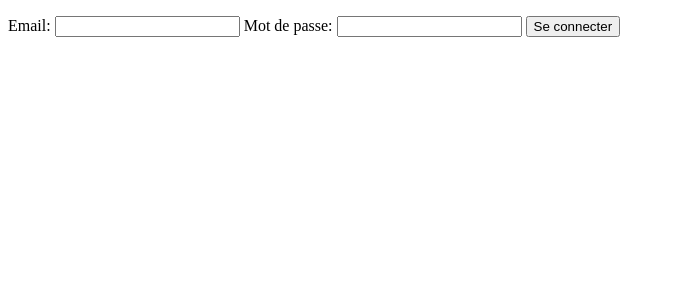
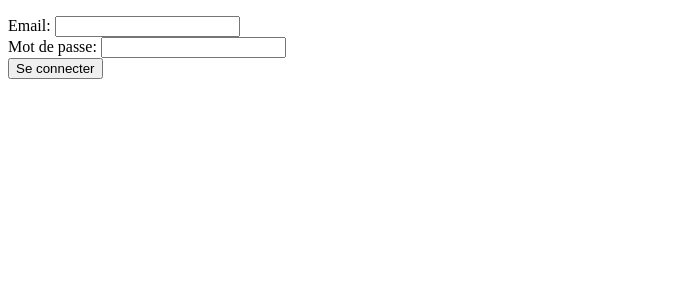
Before and after one commit to Ysedda/CP4, a Symfony app: template templates/login/index.html.twig in a window 1280 px wide. Shown: the part 96-396 px from the top of the page, without its empty margins (0-675 px from the left). Run offline with Twig, Linux system fonts and the light colour scheme; the template is opened without the code that fills it, so the values that code supplies are empty; some libraries are stand-ins or nearby versions.

Commit message:
login form style

```diff
--- a/templates/login/index.html.twig
+++ b/templates/login/index.html.twig
@@ -1,25 +1,29 @@
 {% extends 'base.html.twig' %}
 
-{% block title %}{{ parent() }} | Connexion {% endblock %}
+{% block title %}
+	{{ parent() }}
+	| Connexion
+{% endblock %}
 
 {% block body %}
 	<div class="home-banner d-flex justify-content-center align-items-center vh-100">
-
-<div class="container login-form p-5 bg-light flex-column">
+			<div class="row w-100">
 				{% if error %}
 					<div class="alert alert-danger">{{ error.messageKey|trans(error.messageData, 'security') }}</div>
 				{% endif %}
-    <form action="{{ path('app_login') }}" method="post">
-        <label for="username">Email:</label>
+				<form class="mx-auto col-11 col-xl-2 col-md-4 login-form p-4 bg-light rounded-3 shadow d-flex flex-column align-items-center justify-content-between" action="{{ path('app_login') }}" method="post">
+					<div class="d-flex flex-column">
+						<label class="pb-2" for="justify-self-start username">Email:</label>
 						<input type="text" id="username" name="_username" value="{{ last_username }}"/>
-
-        <label for="password">Mot de passe:</label>
+					</div>
+					<div class="d-flex flex-column">
+						<label class="pb-2" for="password">Mot de passe:</label>
 						<input type="password" id="password" name="_password"/>
-
+					</div>
 					{# If you want to control the URL the user is redirected to on success #}
 					<input type="hidden" name="_target_path" value="/trip"/>
 					<input type="hidden" name="_csrf_token" value="{{ csrf_token('authenticate') }}">
-        <button type="submit">Se connecter</button>
+					<button class=" btn btn-primary" type="submit">Se connecter</button>
 				</form>
 			</div>
 	</div>
--- a/templates/registration/register.html.twig
+++ b/templates/registration/register.html.twig
@@ -7,8 +7,8 @@
         <div class="alert alert-danger" role="alert">{{ flash_error }}</div>
     {% endfor %}
 <section class="home-banner min-vh-100">
-<div class="row">
-<div class="col-12 d-flex justify-content-center align-items-center mt-5">
+<div class="row w-100">
+<div class="col-12 registration-form d-flex justify-content-center align-items-center mt-5">
 <div class="col-md-8 col-10 rounded-3 shadow bg-light mt-5 p-5">
     <h1 class="mb-4">S'inscrire</h1>
     {{ form_start(registrationForm) }}
```
Also changed, not shown: assets/styles/app.scss (+4 -3 lines). Lines whose indentation alone changed are shown as unchanged.
